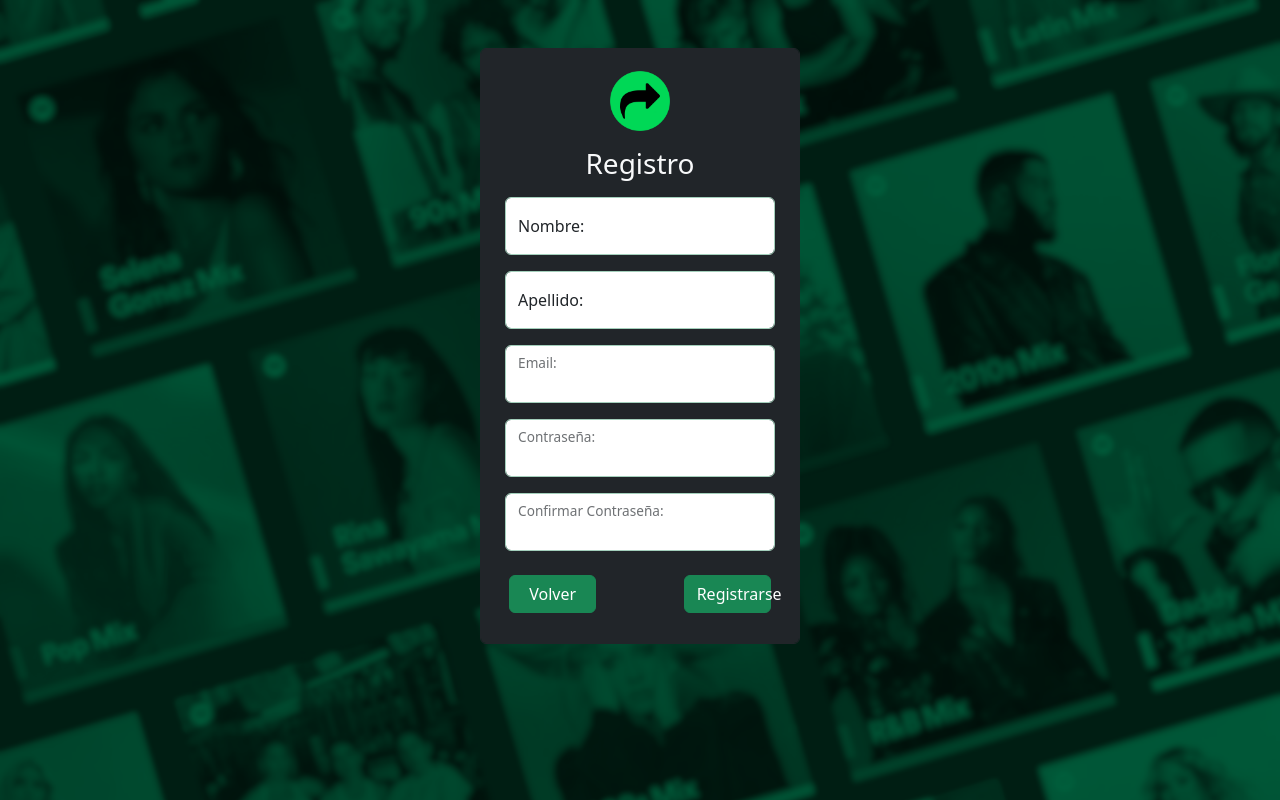
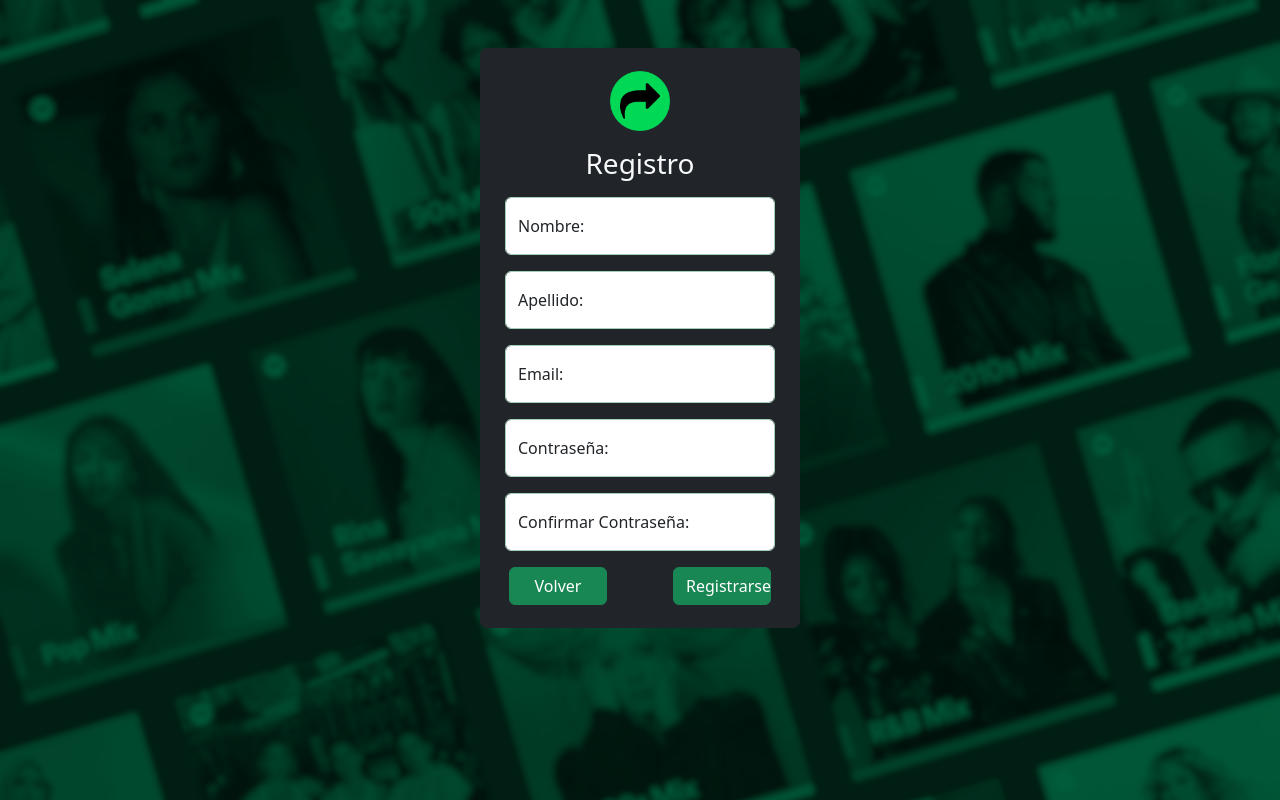
Before and after one commit to HectorJGE/ShareFy, a React (Create React App) app in the folder client/: page /registro in a window 1280 px wide. Built offline with nearby package versions, Linux system fonts and the light colour scheme.

Commit message:
agregue detalles esteticos

```diff
--- a/client/src/components/LoginForm.jsx
+++ b/client/src/components/LoginForm.jsx
@@ -36,13 +36,13 @@ const LoginForm = () => {
                     <label htmlFor="floatingTextarea2" className="form-label">Email:</label>
                 </div>
 
-                <div className="form-floating mt-3">
+                <div className="form-floating mt-3 mb-3">
                     <input name="pass" type="password" className="form-control border-success-subtle" placeholder="Title..." onChange={e => { setPassword(e.target.value) }}></input>
                     <label htmlFor="floatingTextarea2" className="form-label">Contraseña:</label>
                 </div>
-                <div className="row justify-content-between mx-1 my-3 ">
-                    <a href='/registro' className="col-4 btn btn-success">Registrarse</a>
-                    <button className="col-4 btn btn-success">Loguearse</button>
+                <div className="row justify-content-between">
+                    <a href='/registro' className="col btn btn-success m-3 mt-0">Registrarse</a>
+                    <button className="col btn btn-success m-3 mt-0">Loguearse</button>
                 </div>
             </form>
         </div>
--- a/client/src/components/NavBar.jsx
+++ b/client/src/components/NavBar.jsx
@@ -51,8 +51,8 @@ function NavBar() {
                         <a className="nav-opt fs-5 text-decoration-none" href="." onClick={logout}>Salir</a>
                     </div>
 
-                        <AiOutlineSearch className=" mx-3 text-light fs-5"/>
                         <div className="d-flex align-items-center ms-auto w-25">
+                            <AiOutlineSearch className=" mx-3 text-light fs-5"/>
                             <form className="w-100 buscador" role="search">
                                 <input className="w-100 form-control " type="search" onChange={buscar} placeholder="Buscar usuario..." aria-label="Search"></input>
                                 <div className="w-25 bg-light position-absolute rounded">
--- a/client/src/components/RegistroForm.jsx
+++ b/client/src/components/RegistroForm.jsx
@@ -44,7 +44,7 @@ const RegistroForm = () => {
                             : null : null}
                     </div>
                     <div className="form-floating mt-3">
-                        <input name="apellido" type="text" className={`form-control border-success-subtle ${errors ? errors['apellido'] ? 'is-invalid' : null : null}`} placeholder="Nombre..." onChange={e => { setApellido(e.target.value) }}></input>
+                        <input name="apellido" type="text" className={`form-control border-success-subtle ${errors ? errors['apellido'] ? 'is-invalid' : null : null}`} placeholder="Apellido..." onChange={e => { setApellido(e.target.value) }}></input>
                         <label htmlFor="floatingTextarea2" className="form-label">Apellido:</label>
                         {errors ? errors['apellido'] ?
                             <div id="validationServer03Feedback" className="invalid-feedback">
@@ -54,7 +54,7 @@ const RegistroForm = () => {
                     </div>
 
                     <div className="form-floating mt-3">
-                        <input name="email" type="text" className={`form-control border-success-subtle ${errors ? errors['email'] ? 'is-invalid' : null : null}`} onChange={e => { setEmail(e.target.value) }}></input>
+                        <input name="email" type="text" className={`form-control border-success-subtle ${errors ? errors['email'] ? 'is-invalid' : null : null}`} placeholder="Email..." onChange={e => { setEmail(e.target.value) }}></input>
                         <label htmlFor="floatingTextarea2" className="form-label">Email:</label>
                         {errors ? errors['email'] ?
                             <div id="validationServer03Feedback" className="invalid-feedback">
@@ -64,7 +64,7 @@ const RegistroForm = () => {
                     </div>
 
                     <div className="form-floating mt-3">
-                        <input name="pass" type="password" className={`form-control border-success-subtle ${errors ? errors['password'] ? 'is-invalid' : null : null}`} onChange={e => { setPassword(e.target.value) }}></input>
+                        <input name="pass" type="password" className={`form-control border-success-subtle ${errors ? errors['password'] ? 'is-invalid' : null : null}`} placeholder="Password..." onChange={e => { setPassword(e.target.value) }}></input>
                         <label htmlFor="floatingTextarea2" className="form-label">Contraseña:</label>
                         {errors ? errors['password'] ?
                             <div id="validationServer03Feedback" className="invalid-feedback">
@@ -73,8 +73,8 @@ const RegistroForm = () => {
                             : null : null}
                     </div>
 
-                    <div className="form-floating mt-3">
-                        <input name="cpass" type="password" className={`form-control border-success-subtle ${errors ? errors['cpass'] ? 'is-invalid' : null : null}`} onChange={e => { setCpass(e.target.value) }}></input>
+                    <div className="form-floating mt-3 mb-3">
+                        <input name="cpass" type="password" className={`form-control border-success-subtle ${errors ? errors['cpass'] ? 'is-invalid' : null : null}`} placeholder="Confirm..." onChange={e => { setCpass(e.target.value) }}></input>
                         <label htmlFor="floatingTextarea2" className="form-label">Confirmar Contraseña:</label>
                         {errors ? errors['cpass'] ?
                             <div id="validationServer03Feedback" className="invalid-feedback">
@@ -83,9 +83,9 @@ const RegistroForm = () => {
                             : null : null}
                     </div>
 
-                    <div className="row justify-content-between mx-1 my-4 ">
-                        <a className="col-4 btn btn-success " href={`/login`} >Volver</a>
-                        <button className="col-4 btn btn-success ">Registrarse</button>
+                    <div className="row justify-content-between">
+                        <a className="col-4 btn btn-success m-3 mt-0" href={`/login`} >Volver</a>
+                        <button className="col-4 btn btn-success m-3 mt-0">Registrarse</button>
                     </div>
                 </form>
             </div>
```
